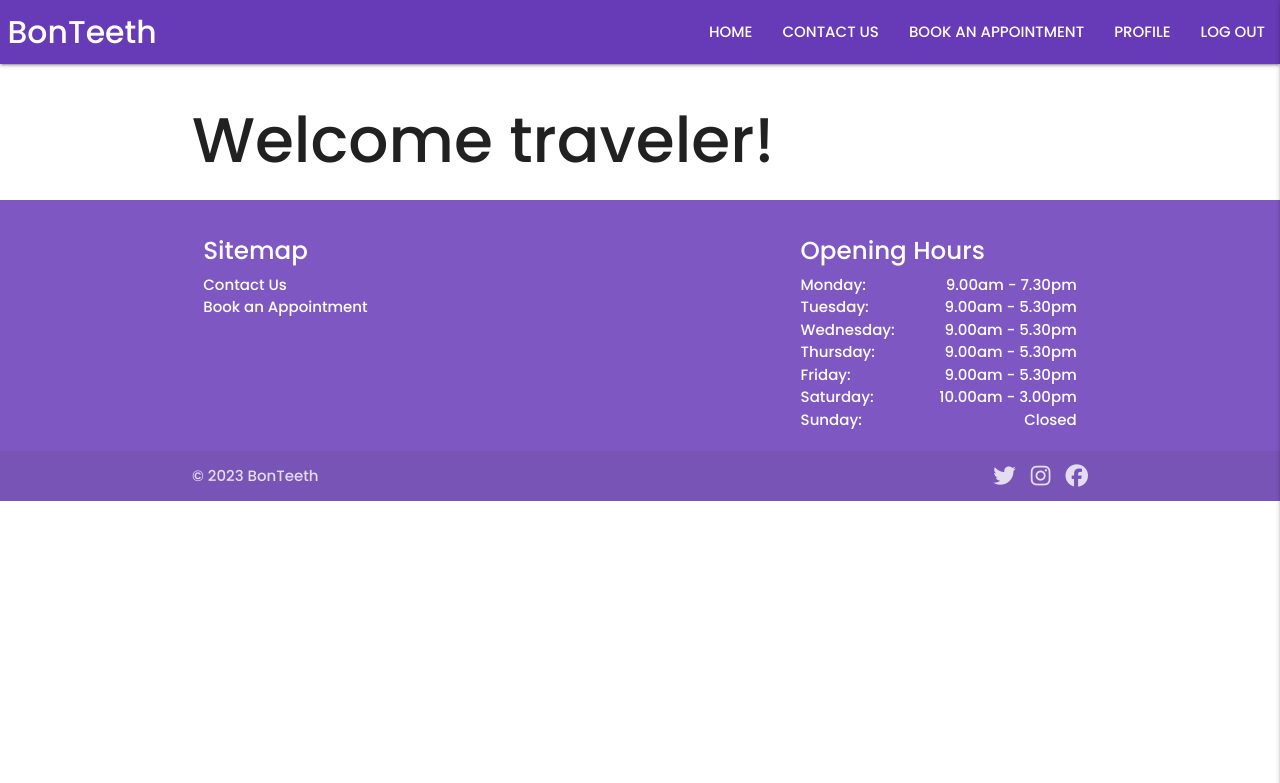
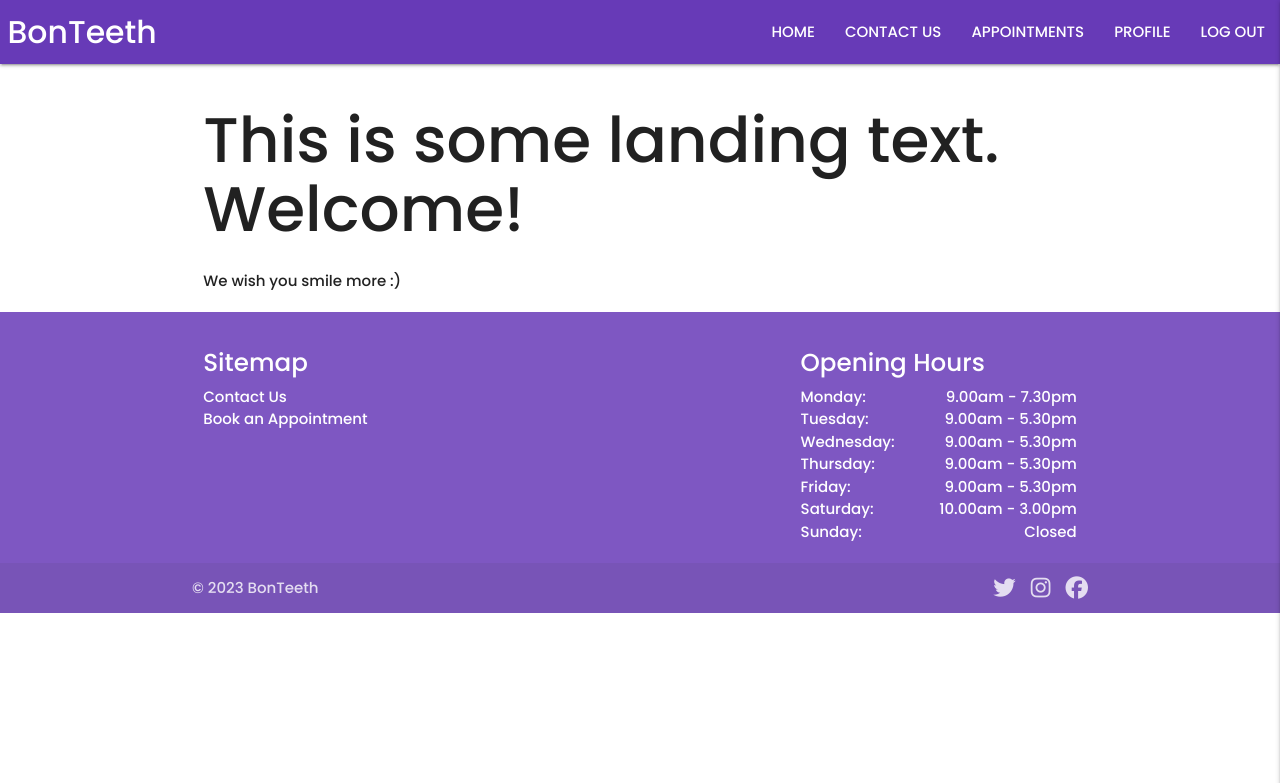
Before and after one commit to ricocatford/bonteeth-project, a Flask app: page / in a window 1280 px wide. Shown: the top 783 px of the page. Run offline with Flask 2, Linux system fonts and the light colour scheme; the visitor is signed in with stand-in values (Sample User, id 1); some libraries are stand-ins or nearby versions.

Commit message:
Add correct rendering for appointments depending on who is the session user

```diff
--- a/app.py
+++ b/app.py
@@ -85,6 +85,16 @@ def profile(username):
     return redirect(url_for("login"))
 
 
+@app.route("/appointments")
+def appointments():
+    username = mongo.db.users.find_one(
+        {"username": session["user"]})["username"]
+
+    appointments = list(mongo.db.appointments.find())
+
+    return render_template("appointments.html", username=username, appointments=appointments)
+
+
 if __name__ == "__main__":
     app.run(host=os.environ.get("IP"),
             port=int(os.environ.get("PORT")),
--- a/static/css/style.css
+++ b/static/css/style.css
@@ -35,12 +35,21 @@ img {
     text-transform: uppercase;
 }
 
+.hero-container {
+    min-height: 50vh;
+}
+
 .username {
     text-transform: capitalize;
 }
 
-.welcome {
-    margin-bottom: 0;
+.appointment-reason {
+    font-size: 1.15em;
+}
+
+.appointment-info {
+    margin: 1rem 0;
+    font-size: 1.5em;
 }
 
 .footer-social-icon {
--- a/static/js/script.js
+++ b/static/js/script.js
@@ -1,6 +1,7 @@
 $(document).ready(function(){
     $(".sidenav").sidenav({edge: "right"});
     $(".tooltipped").tooltip();
+    $(".collapsible").collapsible();
     $(".datepicker").datepicker({
         format: "dd mmmm, yyyy",
         disableWeekends: true,
--- a/templates/base.html
+++ b/templates/base.html
@@ -29,12 +29,12 @@
                         Contact Us
                     </a>
                 </li>
+                {% if session.user %}
                 <li>
-                    <a href="#" class="center-align text-uppercase">
-                        Book an Appointment
+                    <a href="{{ url_for('appointments') }}" class="center-align text-uppercase">
+                        Appointments
                     </a>
                 </li>
-                {% if session.user %}
                 <li>
                     <a href="{{ url_for('profile', username=session['user']) }}" class="center-align text-uppercase">
                         Profile
@@ -46,6 +46,11 @@
                     </a>
                 </li>
                 {% else %}
+                <li>
+                    <a href="#" class="center-align text-uppercase">
+                        Book an Appointment
+                    </a>
+                </li>
                 <li>
                     <a href="{{ url_for('login') }}" class="center-align text-uppercase">
                         Log In
@@ -71,12 +76,12 @@
                 Contact Us
             </a>
         </li>
+        {% if session.user %}
         <li>
-            <a href="#" class="center-align text-uppercase">
-                Book an Appointment
+            <a href="{{ url_for('appointments') }}" class="center-align text-uppercase">
+                Appointments
             </a>
         </li>
-        {% if session.user %}
         <li>
             <a href="{{ url_for('profile', username=session['user']) }}" class="center-align text-uppercase">
                 Profile
@@ -88,6 +93,11 @@
             </a>
         </li>
         {% else %}
+        <li>
+            <a href="#" class="center-align text-uppercase">
+                Book an Appointment
+            </a>
+        </li>
         <li>
             <a href="{{ url_for('login') }}" class="center-align text-uppercase">
                 Log In
--- a/templates/index.html
+++ b/templates/index.html
@@ -1,4 +1,11 @@
 {% extends "base.html" %}
 {% block content %}
-    <h1>Welcome traveler!</h1>
+
+    <div class="row">
+        <div class="col s12 hero-container">
+            <h1>This is some landing text. Welcome!</h1>
+            <p>We wish you smile more :)</p>
+        </div>
+    </div>
+
 {% endblock %}
```
Also changed, not shown: templates/appointments.html (+54 -9 lines).
